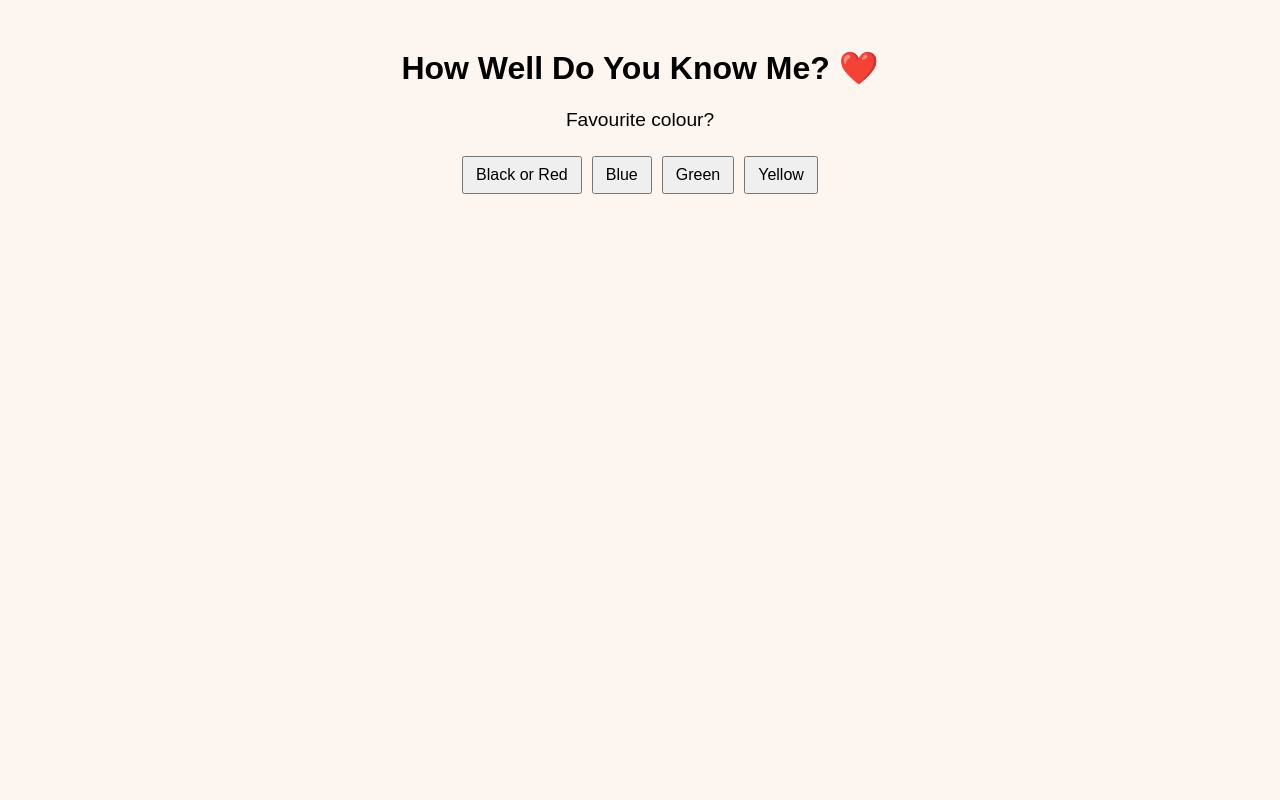
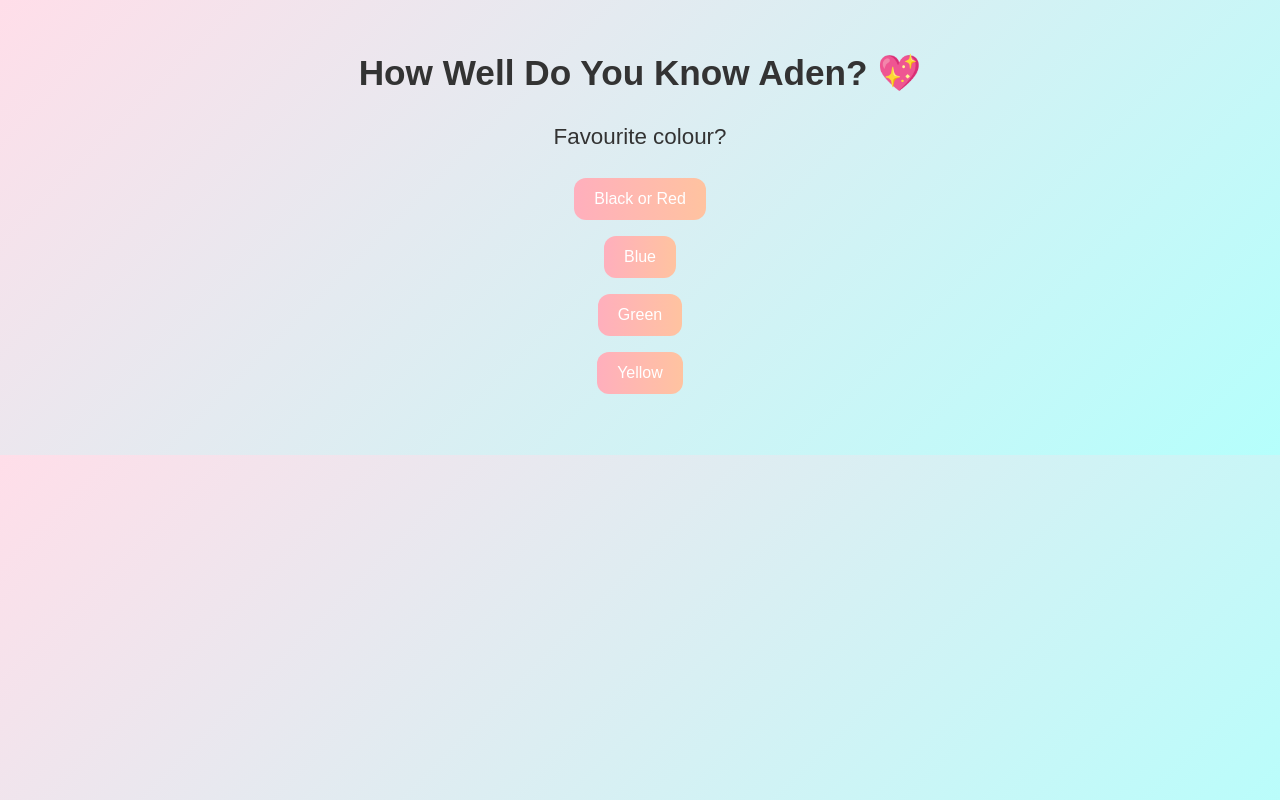
Before and after one commit to tired1024/faff-questions, a plain HTML site: page index.html in a window 1280 px wide. Drawn offline with Linux system fonts and the light colour scheme.

Commit message:
Add files via upload

```diff
--- a/index.html
+++ b/index.html
@@ -1,25 +1,69 @@
 <!DOCTYPE html>
-<html>
+<html lang="en">
 <head>
-  <title>How Well Do You Know Me?</title>
+<meta charset="UTF-8">
+<title>How Well Do You Know Aden? ❤️</title>
 <style>
-    body { font-family: sans-serif; background: #fdf6f0; text-align: center; padding: 20px; }
-    .question { margin: 20px 0; font-size: 1.2em; }
-    button { margin: 5px; padding: 8px 12px; font-size: 1em; cursor: pointer; }
-    #score { margin-top: 20px; font-size: 1.2em; font-weight: bold; }
+  body {
+    font-family: 'Arial', sans-serif;
+    background: linear-gradient(135deg, #FFDEE9, #B5FFFC);
+    text-align: center;
+    padding: 20px;
+    color: #333;
+  }
+  h1 {
+    font-size: 2.2em;
+    margin-bottom: 30px;
+  }
+  .question {
+    font-size: 1.4em;
+    margin: 20px 0;
+  }
+  .buttons {
+    display: flex;
+    flex-direction: column;
+    align-items: center;
+  }
+  button {
+    margin: 8px;
+    padding: 12px 20px;
+    font-size: 1em;
+    border: none;
+    border-radius: 12px;
+    cursor: pointer;
+    transition: all 0.2s ease;
+    background: linear-gradient(90deg, #FFAFBD, #ffc3a0);
+    color: white;
+  }
+  button:hover {
+    transform: scale(1.1);
+    background: linear-gradient(90deg, #2193b0, #6dd5ed);
+  }
+  #score {
+    margin-top: 25px;
+    font-size: 1.5em;
+    font-weight: bold;
+  }
 </style>
 </head>
 <body>
-  <h1>How Well Do You Know Me? ❤️</h1>
+
+<h1>How Well Do You Know Aden? 💖</h1>
 <div id="game"></div>
 <div id="score"></div>
 
+<audio id="correctSound" src="https://www.soundjay.com/button/sounds/button-3.mp3"></audio>
+<audio id="wrongSound" src="https://www.soundjay.com/button/sounds/button-10.mp3"></audio>
+
 <script>
+const correctSound = document.getElementById('correctSound');
+const wrongSound = document.getElementById('wrongSound');
+
 const questions = [
   { q: "Favourite colour?", a: "Black or Red", options: ["Black or Red", "Blue", "Green", "Yellow"] },
-      { q: "Full name?", a: "Aden Mahamud", options: ["Aden Mahamud", "John Doe", "Chris Lee", "Alex Brown"] },
+  { q: "Full name?", a: "Aden Mahamud", options: ["Aden Mahamud", "John Doe", "Alex Brown", "Chris Lee"] },
   { q: "Fav song (this week)?", a: "Bad Girls Like You or Don't Hide", options: ["Bad Girls Like You or Don't Hide", "Shape of You", "Blinding Lights", "Levitating"] },
-      { q: "Something about you I wish you knew?", a: "I care a lot, just tell me", options: ["I care a lot, just tell me", "I never care", "I only like music", "I like pizza"] },
+  { q: "Something about you you wish I knew?", a: "I care a lot, just tell me", options: ["I care a lot, just tell me", "I never care", "I only like music", "I like pizza"] },
   { q: "When did I first know I had feelings for you?", a: "Seeing you everywhere and hearing my fav song", options: ["Seeing you everywhere and hearing my fav song", "Last week", "A year ago", "From the start"] },
   { q: "Fav movie/series?", a: "Art the Clown", options: ["Art the Clown", "Adventure Time", "Inception", "Titanic"] },
   { q: "How do I comfort myself?", a: "Chicken or listening", options: ["Chicken or listening", "Watching TV", "Gaming only", "Sleep"] },
@@ -44,12 +88,13 @@
 
 let current = 0;
 let score = 0;
+
 const gameDiv = document.getElementById("game");
 const scoreDiv = document.getElementById("score");
 
 function showQuestion() {
-      if (current >= questions.length) {
-        gameDiv.innerHTML = `<h2>Game Over!</h2><p>You scored ${score} out of ${questions.length} ❤️</p>`;
+  if(current >= questions.length){
+    gameDiv.innerHTML = `<h2>Game Over!</h2><p>You scored ${score} / ${questions.length} ❤️</p>`;
     return;
   }
 
@@ -59,18 +104,18 @@
     buttonsHTML += `<button onclick="checkAnswer('${opt}')">${opt}</button>`;
   });
 
-      gameDiv.innerHTML = `
-        <div class="question">${qObj.q}</div>
-        <div>${buttonsHTML}</div>
-      `;
+  gameDiv.innerHTML = `<div class="question">${qObj.q}</div><div class="buttons">${buttonsHTML}</div>`;
 }
 
-    function checkAnswer(answer) {
-      if (answer === questions[current].a) {
-        alert("Correct! 😎");
+function checkAnswer(answer){
+  const correctAnswer = questions[current].a;
+  if(answer === correctAnswer){
+    correctSound.play();
+    alert("Correct! 😎❤️");
     score++;
   } else {
-        alert(`Oops! The correct answer is: ${questions[current].a}`);
+    wrongSound.play();
+    alert(`Oops! The correct answer is: ${correctAnswer} 😢`);
   }
   current++;
   showQuestion();
```
Lines whose indentation alone changed are shown as unchanged.
